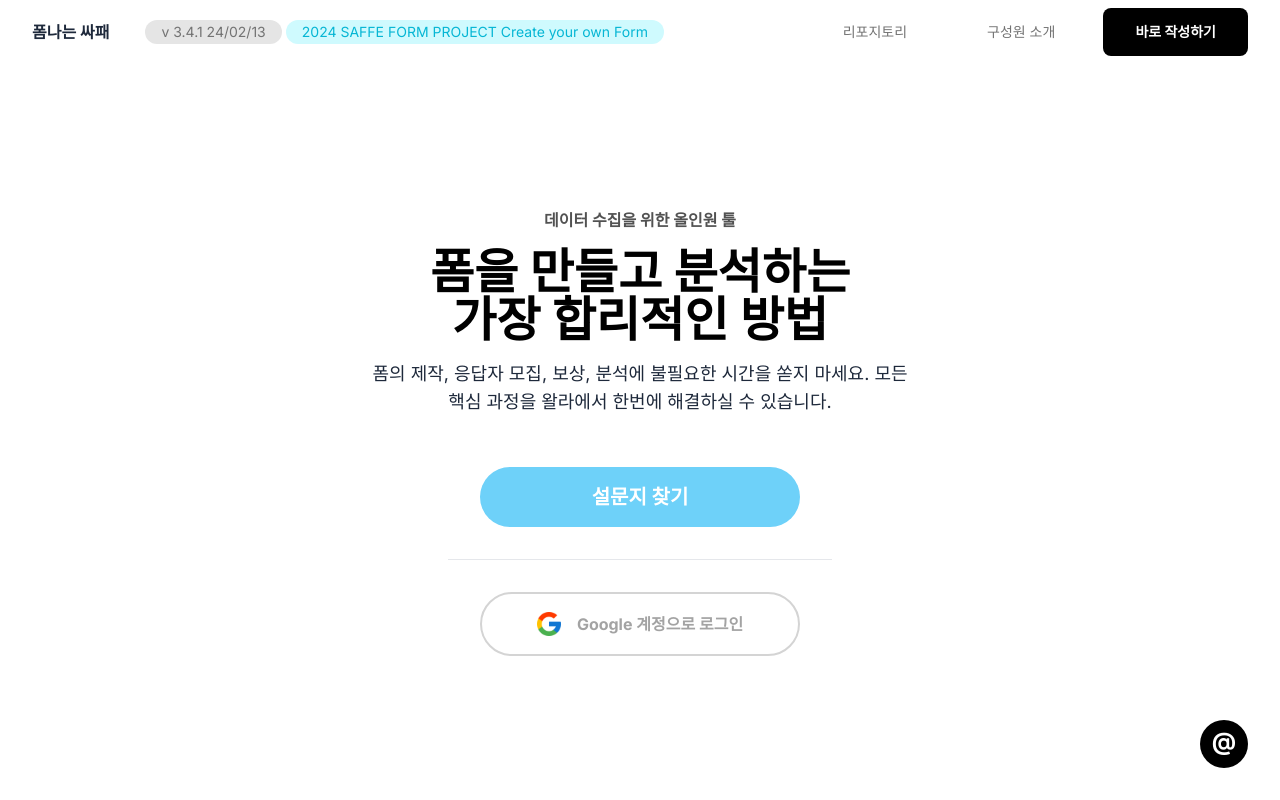
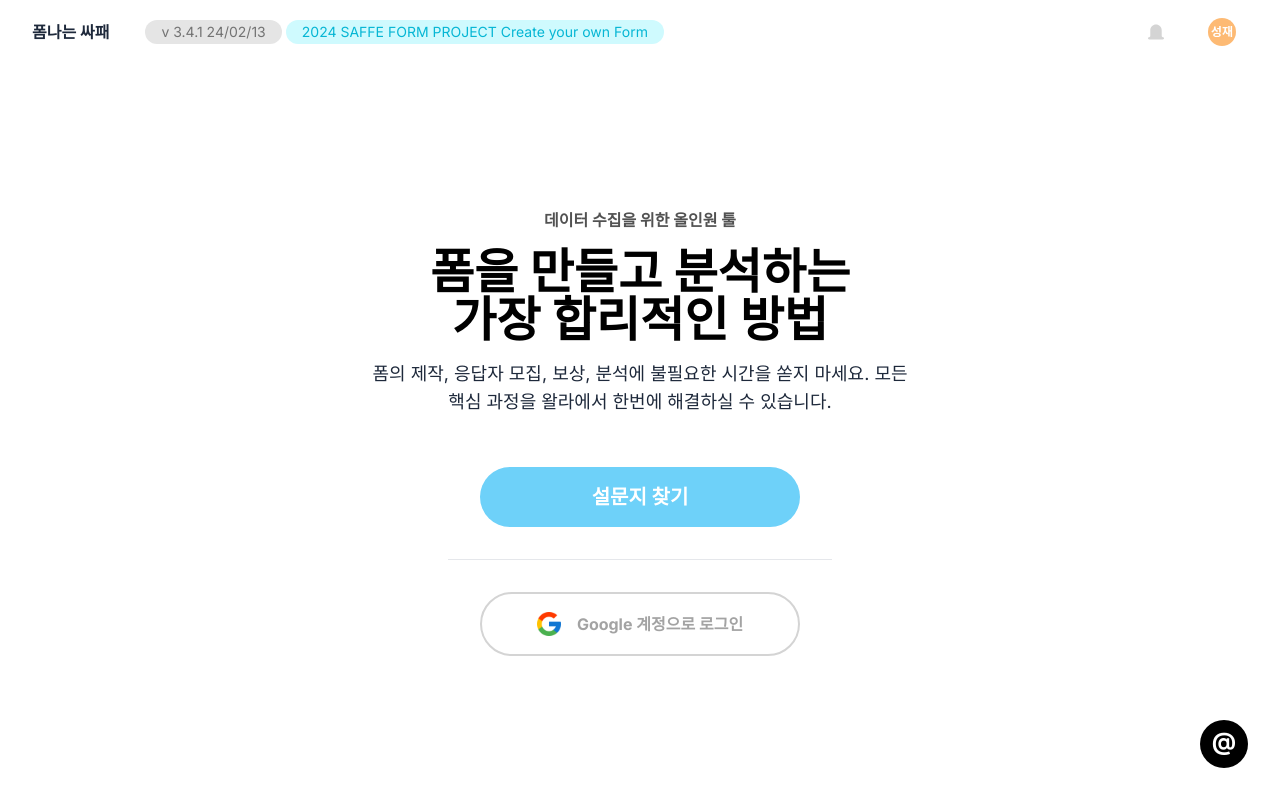
Before and after one commit to SSA-FE/formssafe-fe, a React (Vite) app: page / in a window 1280 px wide. Built offline with nearby package versions, Linux system fonts and the light colour scheme; no server answers.

Commit message:
feat: isAuthenticated state and update Topbar component

```diff
--- a/src/App.tsx
+++ b/src/App.tsx
@@ -1,10 +1,13 @@
 import Router from '@/router';
 import Topbar from '@/components/Topbar';
+import { useState } from 'react';
 
 function App() {
+  const [isAuthenticated] = useState(true);
+
   return (
     <>
-      <Topbar />
+      <Topbar isAuthenticated={isAuthenticated} />
       <Router />
     </>
   );
--- a/src/components/Topbar.tsx
+++ b/src/components/Topbar.tsx
@@ -1,4 +1,15 @@
-const Topbar = () => {
+import GoogleProfileIcon from '@/assets/icons/google-profile.svg?react';
+import AlarmIcon from '@/assets/icons/alarm.svg?react';
+
+type TopbarProps = {
+  isAuthenticated: boolean;
+};
+
+const Topbar = ({ isAuthenticated }: TopbarProps) => {
+  const onClick = () => {
+    console.log('clicked');
+  };
+
   return (
     <nav className="flex items-center justify-between w-full px-8 py-2 h-topbar min-h-16 whitespace-nowrap overflow-clip">
       <div className="flex align-middle gap-9">
@@ -12,20 +23,19 @@ const Topbar = () => {
           </span>
         </div>
       </div>
-
-      <ul className="flex items-center h-full gap-4 text-sm font-normal text-neutral-500">
-        <li className="flex items-center h-full px-8 cursor-pointer">
-          <p>리포지토리</p>
-        </li>
-        <li className="flex items-center justify-center h-full px-8 cursor-pointer">
-          <p className="w-100">구성원 소개</p>
-        </li>
-        <li className="h-full">
-          <button className="h-full px-8 text-sm font-bold text-white bg-black rounded-lg">
-            바로 작성하기
+      {isAuthenticated && (
+        <div className="flex px-3 py-2 my-1 h-14 w-[124px] items-center justify-between">
+          <button
+            className="flex items-center justify-center w-10 h-10 cursor-pointer"
+            onClick={onClick}
+          >
+            <AlarmIcon height="16" width="16" />
           </button>
-        </li>
-      </ul>
+          <button className="cursor-pointer h-7 w-7" onClick={onClick}>
+            <GoogleProfileIcon height="28" width="28" />
+          </button>
+        </div>
+      )}
     </nav>
   );
 };
```
Also changed, not shown: src/assets/icons/alarm.svg (added), src/assets/icons/google-profile.svg (added).
